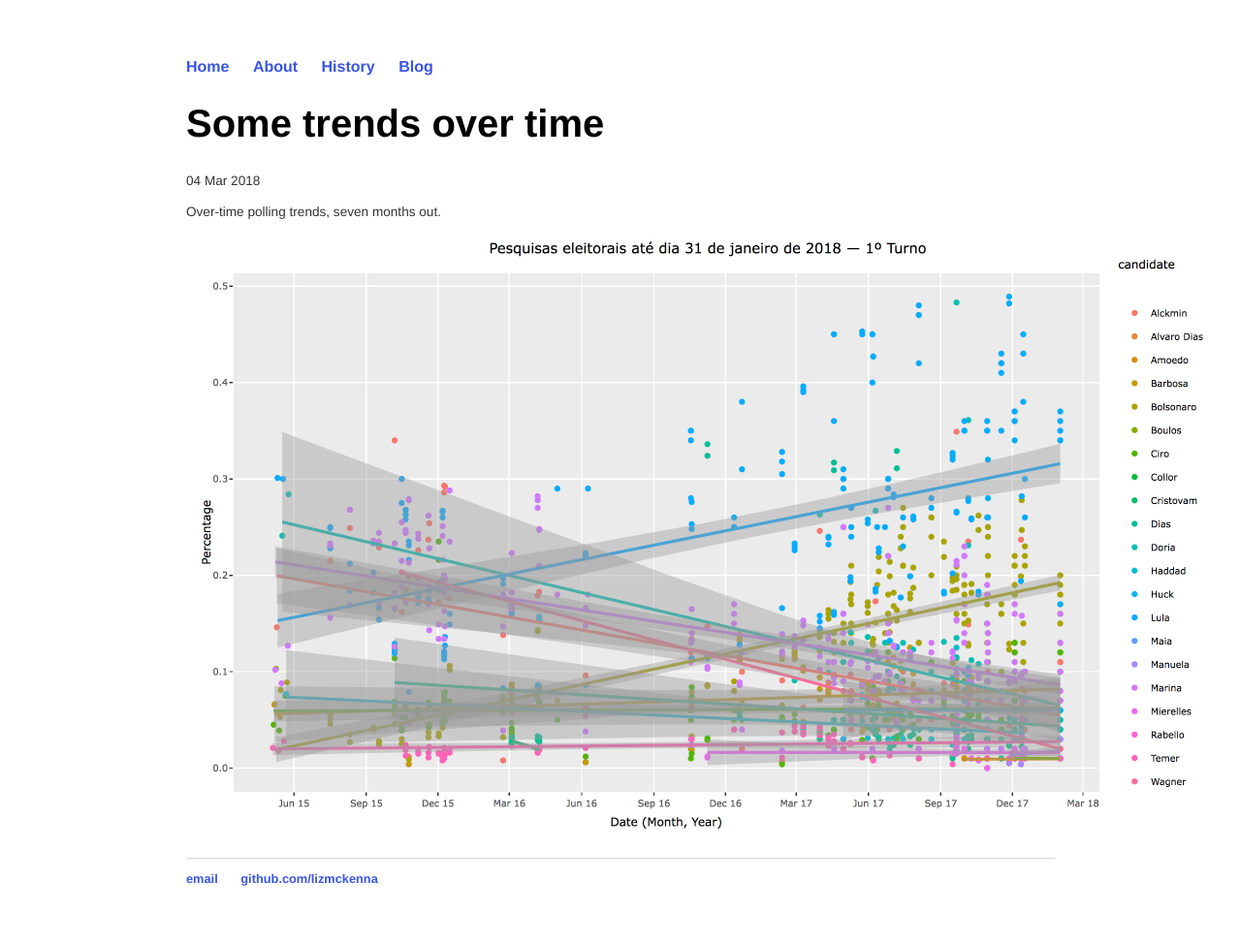
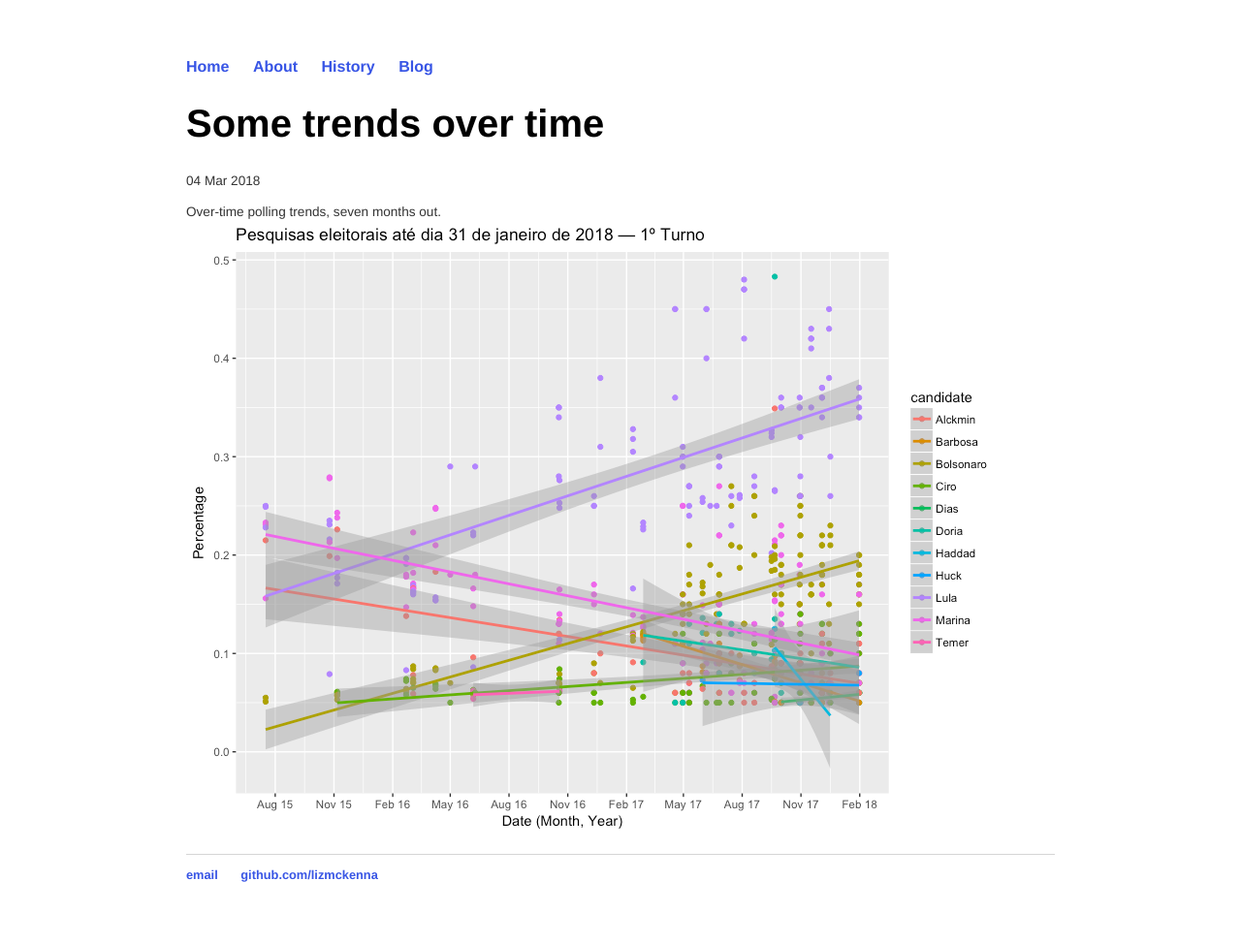
Before and after one commit to lizmckenna/elizabethmckenna.org, a Jekyll site: the page built from _posts/2018-03-04-still-early-days.md, in a window 1280 px wide. Shown: the whole page at 97% size. Built offline with Jekyll 4.4.1, drawn with Linux system fonts in a browser that asks for light colours.

Commit message:
Update 2018-03-04-still-early-days.md

```diff
--- a/_posts/2018-03-04-still-early-days.md
+++ b/_posts/2018-03-04-still-early-days.md
@@ -5,5 +5,5 @@ date: 2018-03-04
 ---
 Over-time polling trends, seven months out.
 <br>
- ![alt text](https://lizmckenna.github.io/images/180304-scatter1.png "Logo Title Text 1")
+ ![alt text](https://lizmckenna.github.io/images/180304_scatter.png "Logo Title Text 1")
  <br>
```
